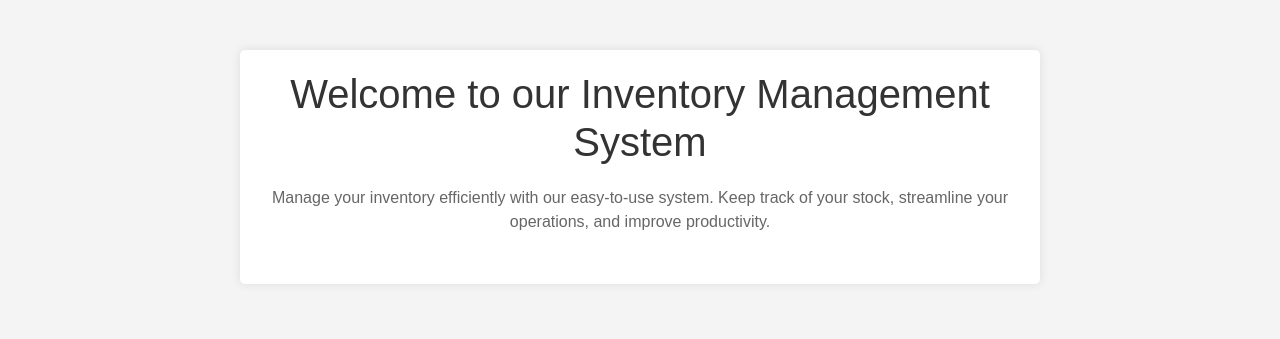
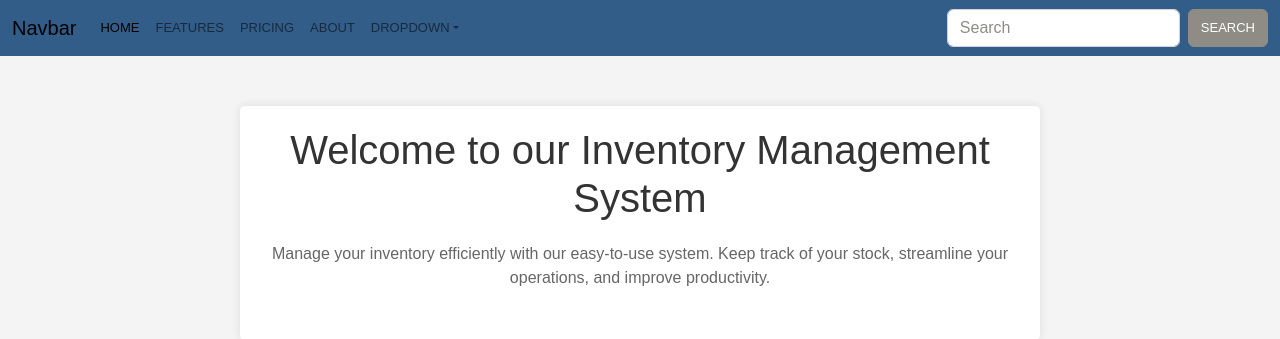
Before and after one commit to programmergeeks/django-inventory-system-admin, a Django app: page / in a window 1280 px wide. Shown: the top 339 px of the page. Run offline with Django 5.2, Linux system fonts and the light colour scheme.

Commit message:
Added navbar.html and updated base.html (05/01 - 10:09)

```diff
--- a/inventory_management_system/inventory/templates/inventory/base.html
+++ b/inventory_management_system/inventory/templates/inventory/base.html
@@ -7,6 +7,7 @@
     <title>Document</title>
 </head>
 <body>
+    {% include 'inventory/navbar.html' %}
     {% block content %}
 
     {% endblock content %}
--- /dev/null
+++ b/inventory_management_system/inventory/templates/inventory/navbar.html
@@ -0,0 +1,40 @@
+<nav class="navbar navbar-expand-lg bg-primary" data-bs-theme="dark">
+    <div class="container-fluid">
+      <a class="navbar-brand" href="#">Navbar</a>
+      <button class="navbar-toggler" type="button" data-bs-toggle="collapse" data-bs-target="#navbarColor01" aria-controls="navbarColor01" aria-expanded="false" aria-label="Toggle navigation">
+        <span class="navbar-toggler-icon"></span>
+      </button>
+      <div class="collapse navbar-collapse" id="navbarColor01">
+        <ul class="navbar-nav me-auto">
+          <li class="nav-item">
+            <a class="nav-link active" href="#">Home
+              <span class="visually-hidden">(current)</span>
+            </a>
+          </li>
+          <li class="nav-item">
+            <a class="nav-link" href="#">Features</a>
+          </li>
+          <li class="nav-item">
+            <a class="nav-link" href="#">Pricing</a>
+          </li>
+          <li class="nav-item">
+            <a class="nav-link" href="#">About</a>
+          </li>
+          <li class="nav-item dropdown">
+            <a class="nav-link dropdown-toggle" data-bs-toggle="dropdown" href="#" role="button" aria-haspopup="true" aria-expanded="false">Dropdown</a>
+            <div class="dropdown-menu">
+              <a class="dropdown-item" href="#">Action</a>
+              <a class="dropdown-item" href="#">Another action</a>
+              <a class="dropdown-item" href="#">Something else here</a>
+              <div class="dropdown-divider"></div>
+              <a class="dropdown-item" href="#">Separated link</a>
+            </div>
+          </li>
+        </ul>
+        <form class="d-flex">
+          <input class="form-control me-sm-2" type="search" placeholder="Search">
+          <button class="btn btn-secondary my-2 my-sm-0" type="submit">Search</button>
+        </form>
+      </div>
+    </div>
+  </nav>
```
